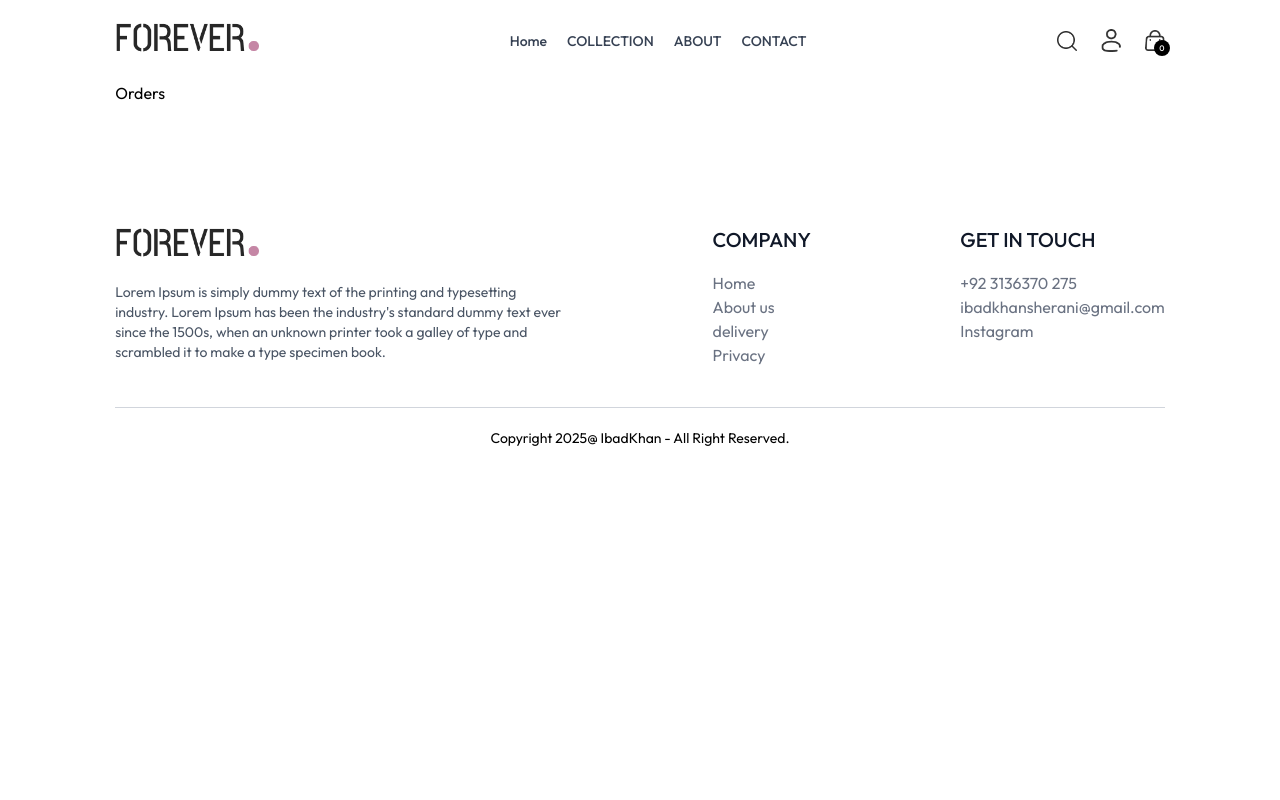
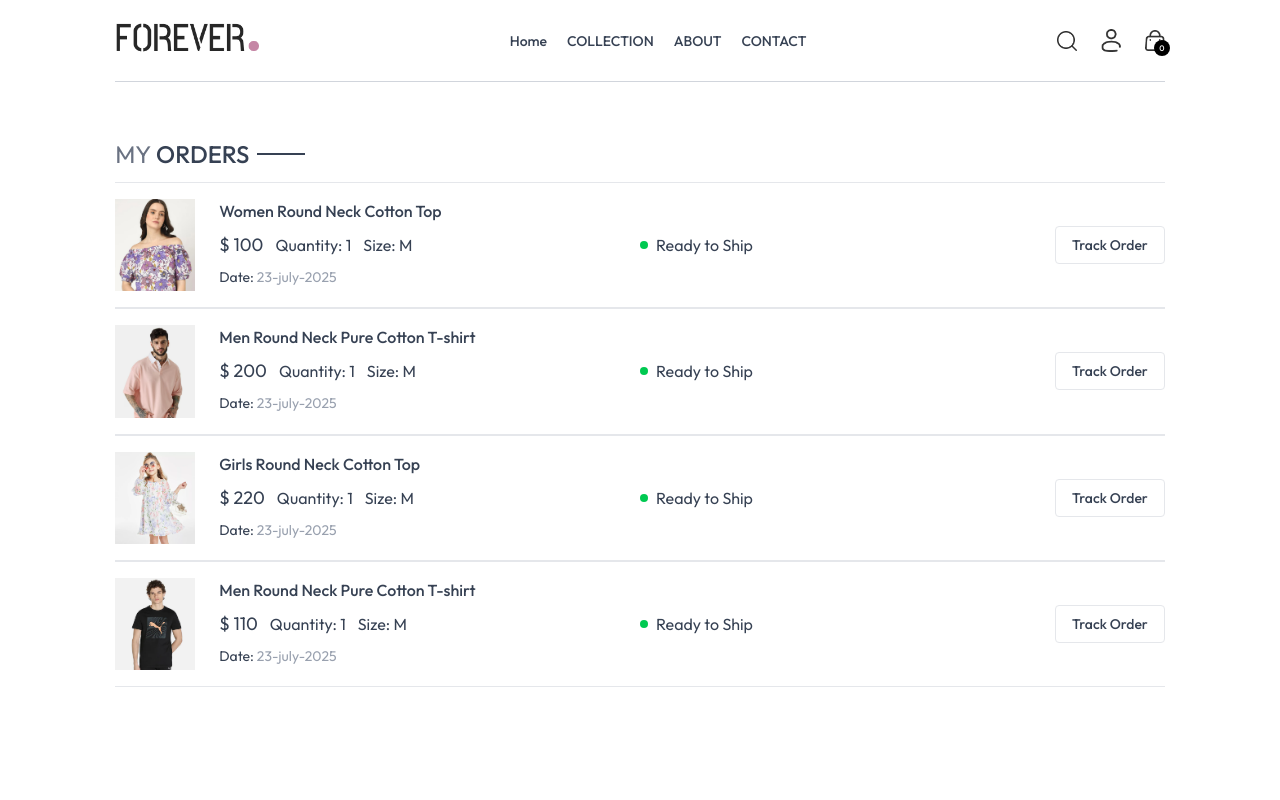
Before and after one commit to IbadKhan578/Full-Stack-Ecommerce-Website, a React (Vite) app in the folder frontend/: page /orders in a window 1280 px wide. Shown: the top 800 px of the page. Built offline with nearby package versions, Linux system fonts and the light colour scheme.

Commit message:
created the layout for  orders page

```diff
--- a/frontend/src/pages/Orders.jsx
+++ b/frontend/src/pages/Orders.jsx
@@ -1,8 +1,51 @@
-import React from 'react'
+import React, { useContext } from 'react'
+import { shopContext } from '../context/ShopContext'
+import SectionTitle from '../components/SectionTitle';
 
 const Orders = () => {
+  let {currency,products} = useContext(shopContext);
+
   return (
-    <div>Orders</div>
+    <div className='border-t border-gray-300 pt-14'>
+      <div className='text-2xl'>
+        <SectionTitle text1={'MY'} text2={'ORDERS'} />
+      </div>
+      <div>
+        {
+          products.slice(0,4).map((item,index)=>(
+            <div key={index} className=' py-4 border-t border-b border-gray-200 text-gray-700 flex flex-col sm:flex-row  md:items-center md:justify-between gap-4 '>
+              <div className='flex items-start gap-6 text-sm'>
+                <img className='w-16 sm:w-20' src={item.image[0]} alt="" />
+                  <div>
+                <p className='sm:text-base font-medium'>{item.name}</p>
+                <div className='flex items-center text-gray-700 gap-3 mt-2 text-base '>
+                   <p className='text-lg'>{currency} {item.price}</p>
+                   <p>Quantity: 1</p>
+                   <p>Size: M</p>
+                   </div>
+
+              <p className='mt-2'>Date: <span className='text-gray-400'>23-july-2025</span>  </p>
+               </div>
+              </div>
+              <div className='md:w-1/2 flex justify-between'>
+              <div className='flex items-center gap-2'>
+                <p className='min-w-2 h-2 rounded-full bg-green-500'></p>
+                <p className='text-sm md:text-base'>Ready to Ship</p>
+              </div>
+              <button className='border text-sm font-medium rounded-sm border-gray-200 px-4 py-2'>Track Order</button>
+
+
+              </div>
+
+
+
+            </div>
+          ))
+        }
+      </div>
+
+
+    </div>
   )
 }
 
--- a/frontend/src/pages/PlaceOrder.jsx
+++ b/frontend/src/pages/PlaceOrder.jsx
@@ -2,9 +2,11 @@ import React, { useEffect, useState } from 'react'
 import SectionTitle from '../components/SectionTitle'
 import CartTotal from '../components/CartTotal'
 import { assets } from '../assets/assets';
+import { useNavigate } from 'react-router-dom';
 
 const PlaceOrder = () => {
   const [method,setMethod] = useState('cod');
+  const navigate = useNavigate();
 
   useEffect(()=>{
     console.log(method);
@@ -26,6 +28,7 @@ const PlaceOrder = () => {
             className="border border-gray-300 px-3.5 rounded py-1.5 w-full "
             type="text"
             placeholder="First name"
+            required
           />
           <input
             className="border border-gray-300 px-3.5 rounded py-1.5 w-full "
@@ -98,7 +101,7 @@ const PlaceOrder = () => {
         </div>
           </div>
           <div className='mt-8 text-end'>
-            <button className='bg-black text-sm text-white py-3 px-16'>PLACE ORDER</button>
+            <button onClick={()=>navigate('/orders')} className='bg-black text-sm text-white py-3 px-16 cursor-pointer'>PLACE ORDER</button>
           </div>
         </div>
       </div>
```
